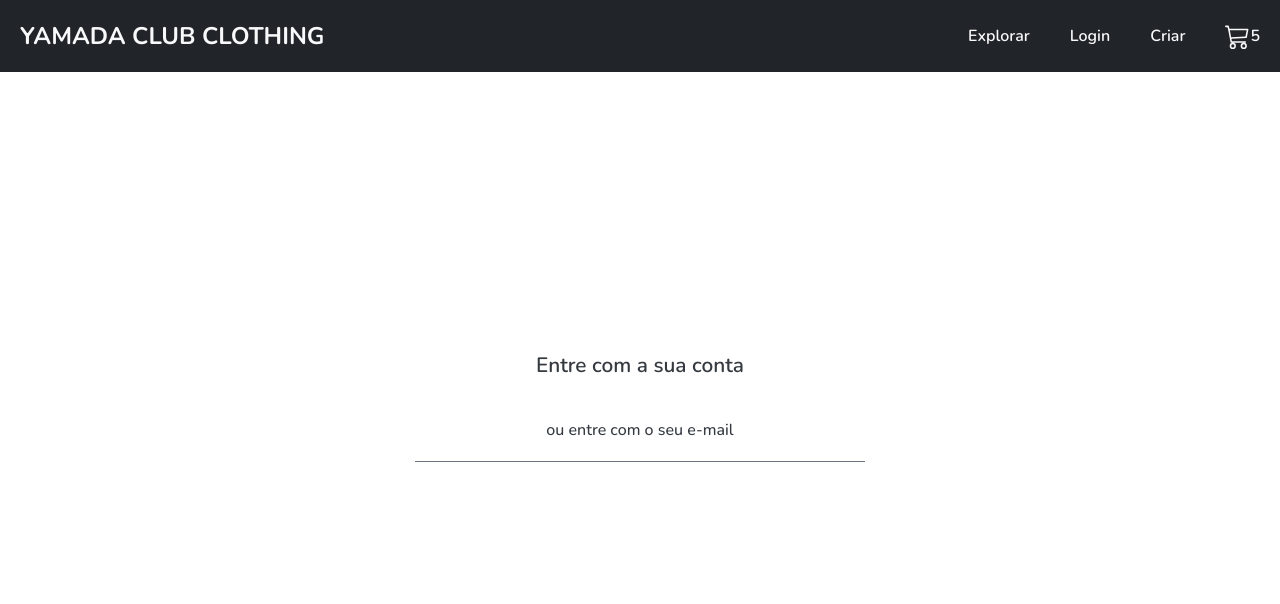
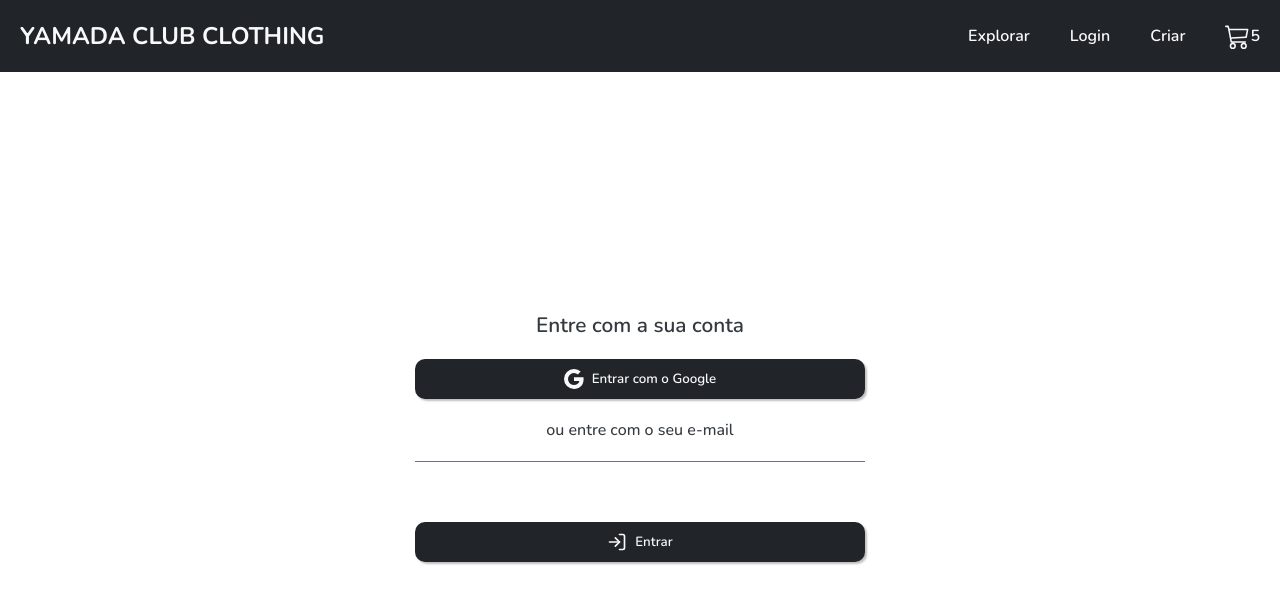
Before and after one commit to YudiYamada/yamada-club-ecommerce-frontend, a React (Vite) app: page /login in a window 1280 px wide. Shown: the top 604 px of the page. Built offline with nearby package versions, Linux system fonts and the light colour scheme; no server answers.

Commit message:
feat: add custom button to login page

```diff
--- a/src/pages/login/login.page.tsx
+++ b/src/pages/login/login.page.tsx
@@ -1,3 +1,7 @@
+import { BsGoogle } from "react-icons/bs";
+import { FiLogIn } from "react-icons/fi";
+
+import CustomButton from "../../components/custom-button/custom-button.component";
 import Header from "../../components/header/header.component";
 import {
   LoginContainer,
@@ -15,14 +19,16 @@ function LoginPage() {
         <LoginContent>
           <LoginHeadline>Entre com a sua conta</LoginHeadline>
 
-          {/* BUTTON */}
+          <CustomButton startIcon={<BsGoogle size={20} />}>
+            Entrar com o Google
+          </CustomButton>
 
           <LoginSubtitle>ou entre com o seu e-mail</LoginSubtitle>
 
           <LoginInputContainer>{/* Email input */}</LoginInputContainer>
           <LoginInputContainer>{/* Password input */}</LoginInputContainer>
 
-          {/* BUTTON */}
+          <CustomButton startIcon={<FiLogIn size={20} />}>Entrar</CustomButton>
         </LoginContent>
       </LoginContainer>
     </>
```
